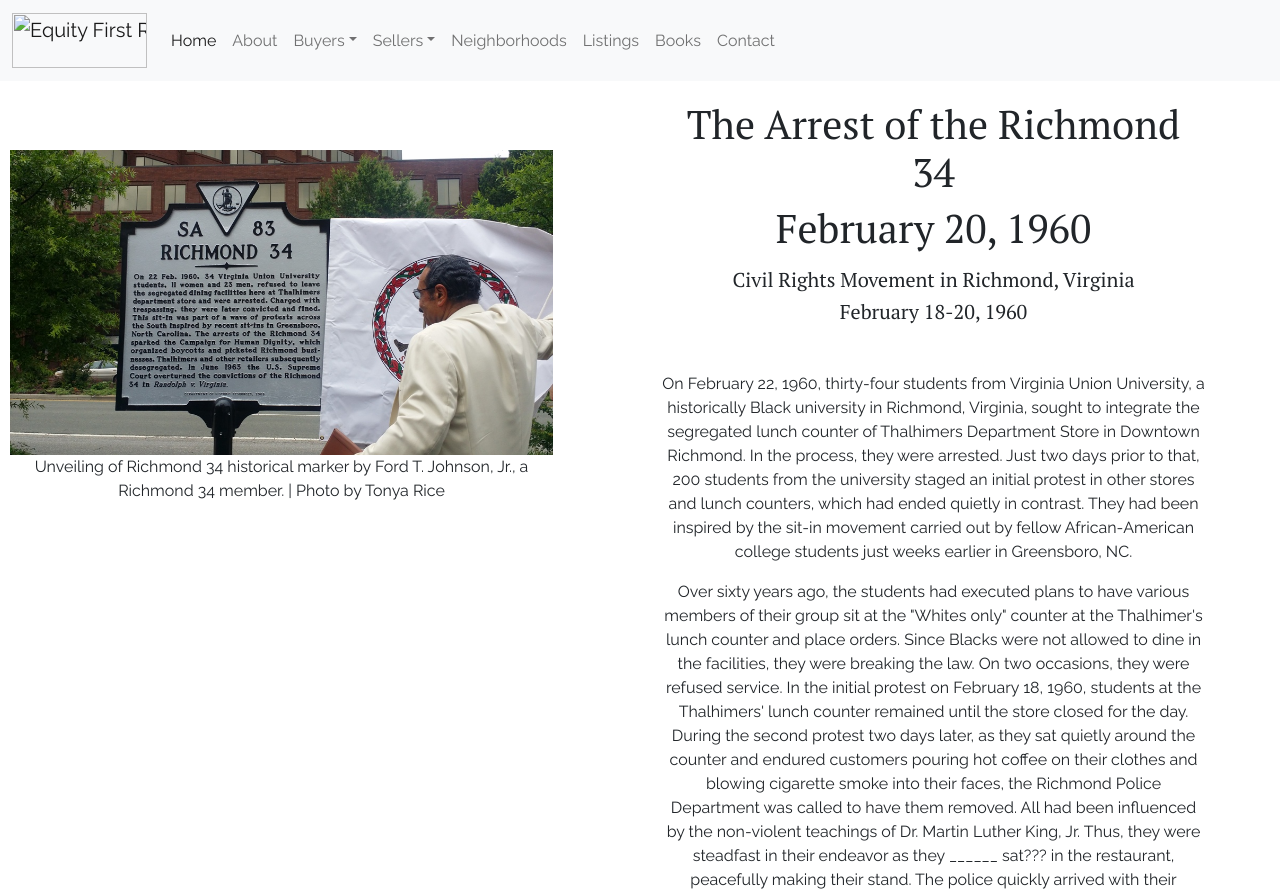
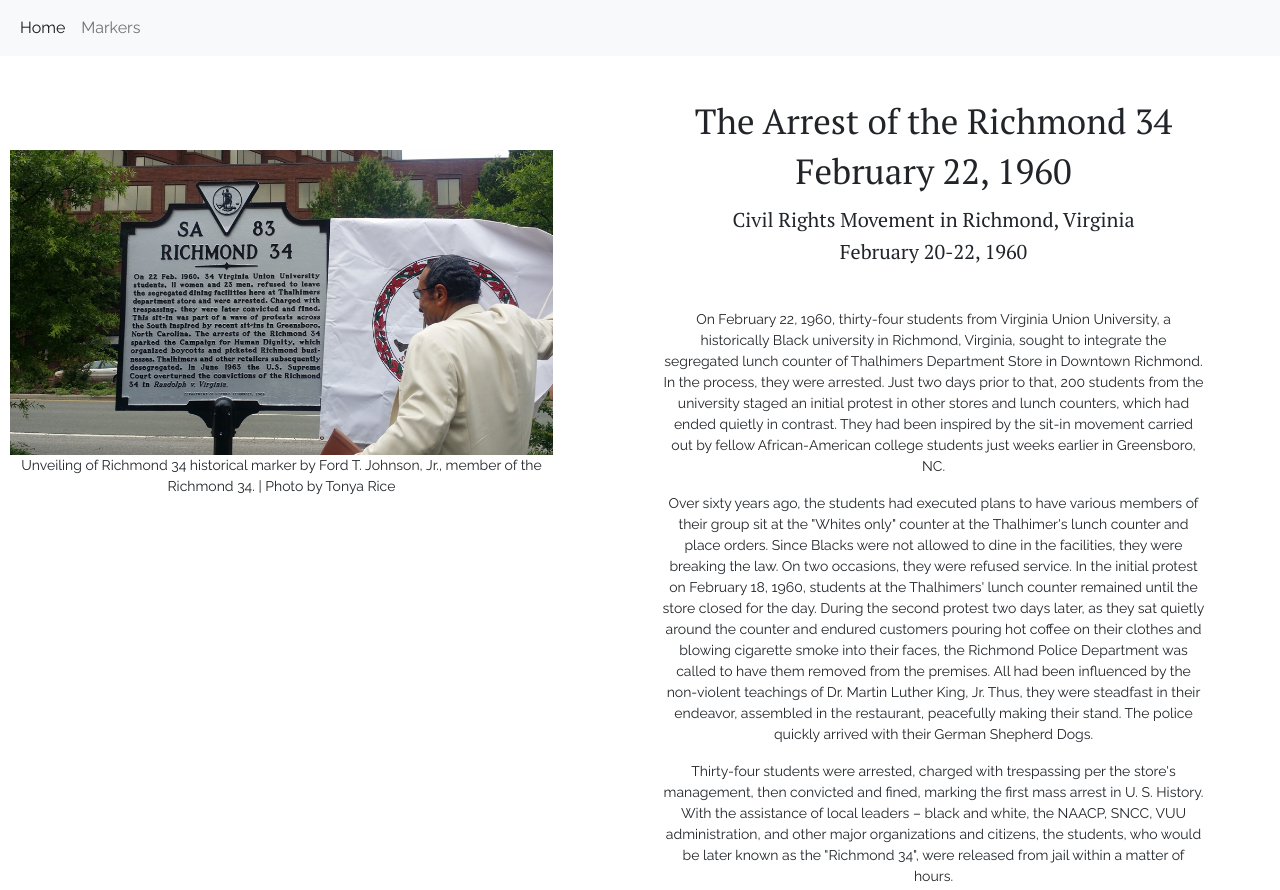
Before and after one commit to tonyarice/R34, a plain HTML site: page index.html in a window 1280 px wide. Shown: the top 890 px of the page. Drawn offline with nearby package versions, Linux system fonts and the light colour scheme.

Commit message:
Description and menu changes
Updated title and description, made changes to menu

```diff
--- a/index.html
+++ b/index.html
@@ -4,9 +4,9 @@
     <meta charset="UTF-8">
     <meta http-equiv="X-UA-Compatible" content="IE=edge">
     <meta name="viewport" content="width=device-width, initial-scale=1.0">
-    <meta name="description" content="Tonya Rice is a Realtor with Equity First Realty of Glen Allen, Virginia. She specializes in the neighborhoods of Midlothian and offers cash back rebates to her buyers.">
-    <title>Tonya Rice - Realtor</title>
-    <link rel="icon" href="images/logos/Equity_2013_White_Out_(1).png"  />
+    <meta name="description" content="Commemorating the peaceful sit-ins undertaken by students at Virginia Union University in 1960. Thirty-four were arrested; they are known as the Richmond 34.">
+    <title>The Richmond 34 - Civil Rights Movement in Richmond, Virginia</title>
+    <link rel="icon" href="images/logos/Equity_2013_White_Out_(1).png"/>
 
     <link href="https://cdn.jsdelivr.net/npm/bootstrap@5.1.3/dist/css/bootstrap.min.css" rel="stylesheet" integrity="sha384-1BmE4kWBq78iYhFldvKuhfTAU6auU8tT94WrHftjDbrCEXSU1oBoqyl2QvZ6jIW3" crossorigin="anonymous">
 
@@ -27,7 +27,7 @@
     <div class="nav-bar container">
         <nav class="navbar navbar-expand-lg fixed-top navbar-light bg-light transparent">
           <div class="container-fluid">
-            <a class="navbar-brand" href="/"><img src="images/logos/Equity_2013_med_(1).jpg" height="55" width="135" title="Equity First Realty" /></a>
+            <!-- <a class="navbar-brand" href="/"><img src="images/logos/Equity_2013_med_(1).jpg" height="55" width="135" title="Equity First Realty" /></a> -->
             <button
               class="navbar-toggler"
               type="button"
@@ -45,10 +45,10 @@
                   <a class="nav-link active" aria-current="page" href="/">Home</a>
                 </li>
                 <li class="nav-item">
-                  <a class="nav-link" href="/about.html">About</a>
+                  <a class="nav-link" href="#">Markers</a>
                 </li>
 
-                <li class="nav-item dropdown">
+                <!-- <li class="nav-item dropdown">
                   <a class="nav-link dropdown-toggle" href="#" id="navbarDropdown" role="button" data-bs-toggle="dropdown" aria-haspopup="true" aria-expanded="false">Buyers</a>
                   <div class="dropdown-menu" aria-labelledby="navbarDropdown">
                     <a class="dropdown-item" href="/buyers.html">Buyers</a>
@@ -62,9 +62,9 @@
                       <a class="dropdown-item" href="/sellers.html">Sellers</a>
                       <a class="dropdown-item" href="/seller-resources.html">Seller Resources</a>
                     </div>
-                    </li>
+                    </li> -->
 
-                  <li class="nav-item">
+                  <!-- <li class="nav-item">
                     <a class="nav-link" href="/neighborhoods.html">Neighborhoods</a>
                   </li>
                   <li class="nav-item">
@@ -72,10 +72,11 @@
                   </li>
                 <li class="nav-item">
                     <a class="nav-link" href="/books.html" target="_blank">Books</a>
-                  </li>
-                <li class="nav-item">
+                  </li>  -->
+
+                <!-- <li class="nav-item">
                     <a class="nav-link" href="/contact.html">Contact</a>
-                  </li>
+                  </li> -->
               </ul>
             </div>
           </div>
@@ -88,17 +89,17 @@
       <div class="col-md-6 marker-section-left">
         <div class="marker-section-right wrapper">
         <a href="#"><img src="src/Richmond34FTJ.jpg" alt="agent-pic" class="img-fluid shadow-md"></a>
-        <p>Unveiling of Richmond 34 historical marker by Ford T. Johnson, Jr., a Richmond 34 member. | Photo by Tonya Rice</p>
+        <p>Unveiling of Richmond 34 historical marker by Ford T. Johnson, Jr., member of the Richmond 34. | Photo by Tonya Rice</p>
       </div>
     </div>
       <div class="col-md-6 marker-section-right">
         <div class="marker-section-right wrapper">
         <h1>The Arrest of the Richmond 34</h1>
-        <h1>February 20, 1960</h1>
+        <h1>February 22, 1960</h1>
                 <p>
                 </p>
                 <h5>Civil Rights Movement in Richmond, Virginia</h5>
-                <h5>February 18-20, 1960</h5>
+                <h5>February 20-22, 1960</h5>
 
                 <p>
                   <br>
@@ -106,7 +107,7 @@
 
                 <p>On February 22, 1960, thirty-four students from Virginia Union University, a historically Black university in Richmond, Virginia, sought to integrate the segregated lunch counter of Thalhimers Department Store in Downtown Richmond. In the process, they were arrested. Just two days prior to that, 200 students from the university staged an initial protest in other stores and lunch counters, which had ended quietly in contrast. They had been inspired by the sit-in movement carried out by fellow African-American college students just weeks earlier in Greensboro, NC.</p>
 
-                <p>Over sixty years ago, the students had executed plans to have various members of their group sit at the "Whites only" counter at the Thalhimer's lunch counter and place orders. Since Blacks were not allowed to dine in the facilities, they were breaking the law. On two occasions, they were refused service. In the initial protest on February 18, 1960, students at the Thalhimers' lunch counter remained until the store closed for the day. During the second protest two days later, as they sat quietly around the counter and endured customers pouring hot coffee on their clothes and blowing cigarette smoke into their faces, the Richmond Police Department was called to have them removed. All had been influenced by the non-violent teachings of Dr. Martin Luther King, Jr. Thus, they were steadfast in their endeavor as they ______ sat??? in the restaurant, peacefully making their stand. The police quickly arrived with their German Shepherd Dogs.</p>
+                <p>Over sixty years ago, the students had executed plans to have various members of their group sit at the "Whites only" counter at the Thalhimer's lunch counter and place orders. Since Blacks were not allowed to dine in the facilities, they were breaking the law. On two occasions, they were refused service. In the initial protest on February 18, 1960, students at the Thalhimers' lunch counter remained until the store closed for the day. During the second protest two days later, as they sat quietly around the counter and endured customers pouring hot coffee on their clothes and blowing cigarette smoke into their faces, the Richmond Police Department was called to have them removed from the premises. All had been influenced by the non-violent teachings of Dr. Martin Luther King, Jr. Thus, they were steadfast in their endeavor, assembled in the restaurant, peacefully making their stand. The police quickly arrived with their German Shepherd Dogs.</p>
 
                 <p>Thirty-four students were arrested, charged with trespassing per the store's management, then convicted and fined, marking the first mass arrest in U. S. History. With the assistance of local leaders – black and white, the NAACP, SNCC, VUU administration, and other major organizations and citizens, the students, who would be later known as the "Richmond 34", were released from jail within a matter of hours.</p>
 
@@ -301,7 +302,7 @@
     </div> -->
 
     <small>
-      <span id="credit text-left"> ©2023 Tonya Rice
+      <span id="credit text-left"> ©2023-2024 Tonya Rice
         <br/>🐈
         Website design and development
         by <a
@@ -309,7 +310,7 @@
         target="_blank"
         class="contact"><strong>Tonya Rice</strong></a>
         <br />
-      <span class="photo-credit text-left">Photo by Marcus Rice</span>
+      <!-- <span class="photo-credit text-left">Photo by Marcus Rice</span> -->
       </span>
     </small>
     </footer>
--- a/src/styles.css
+++ b/src/styles.css
@@ -87,9 +87,18 @@ a:hover {
     padding-right: 75px;
 }
 
+.marker-section-right h1 {
+    /* padding-right: 300px; */
+    font-size: 35px;
+    /* font-weight: 500; */
+    /* padding-top: 25px;
+    padding-left: 150px;
+    padding-right: 150px; */
+}
+
 .marker-section-right p {
     /* padding-right: 300px; */
-    font-size: 16px;
+    font-size: 14px;
     /* font-weight: 500; */
     /* padding-top: 25px;
     padding-left: 150px;
```
Also changed, not shown: marker1.html (added), marker2.html (added).
